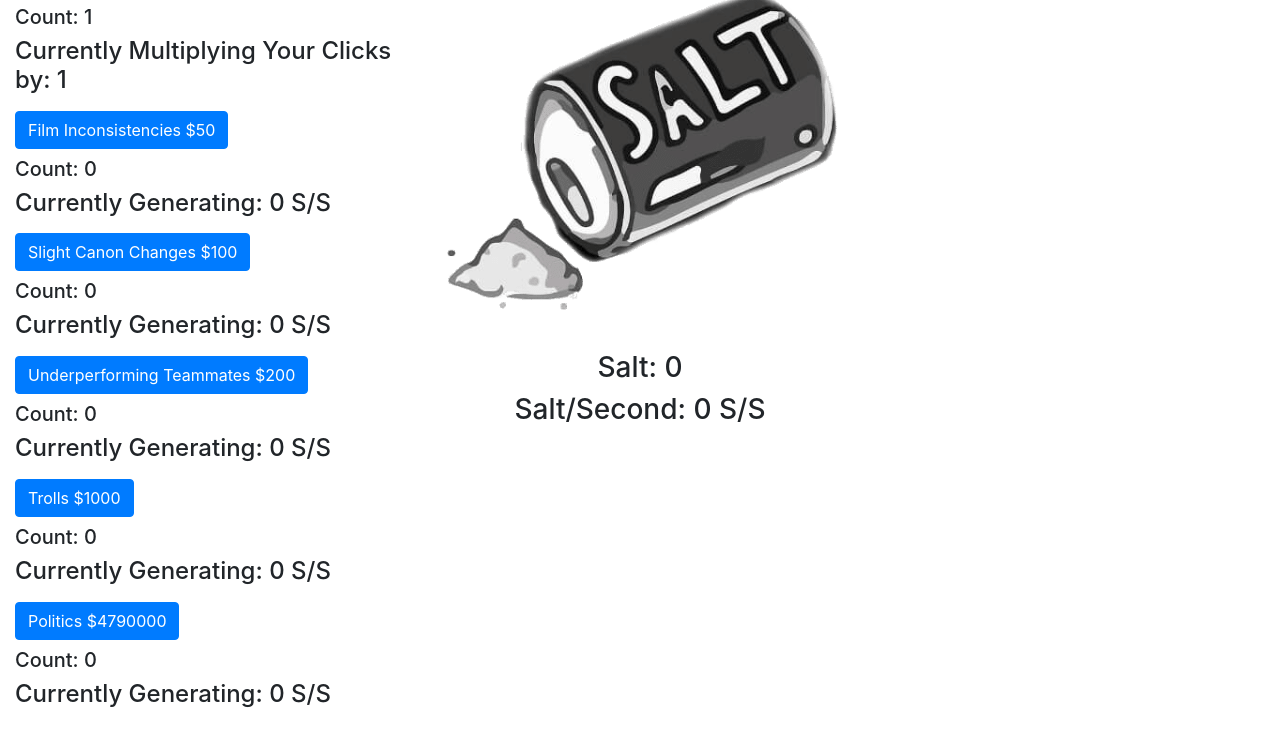
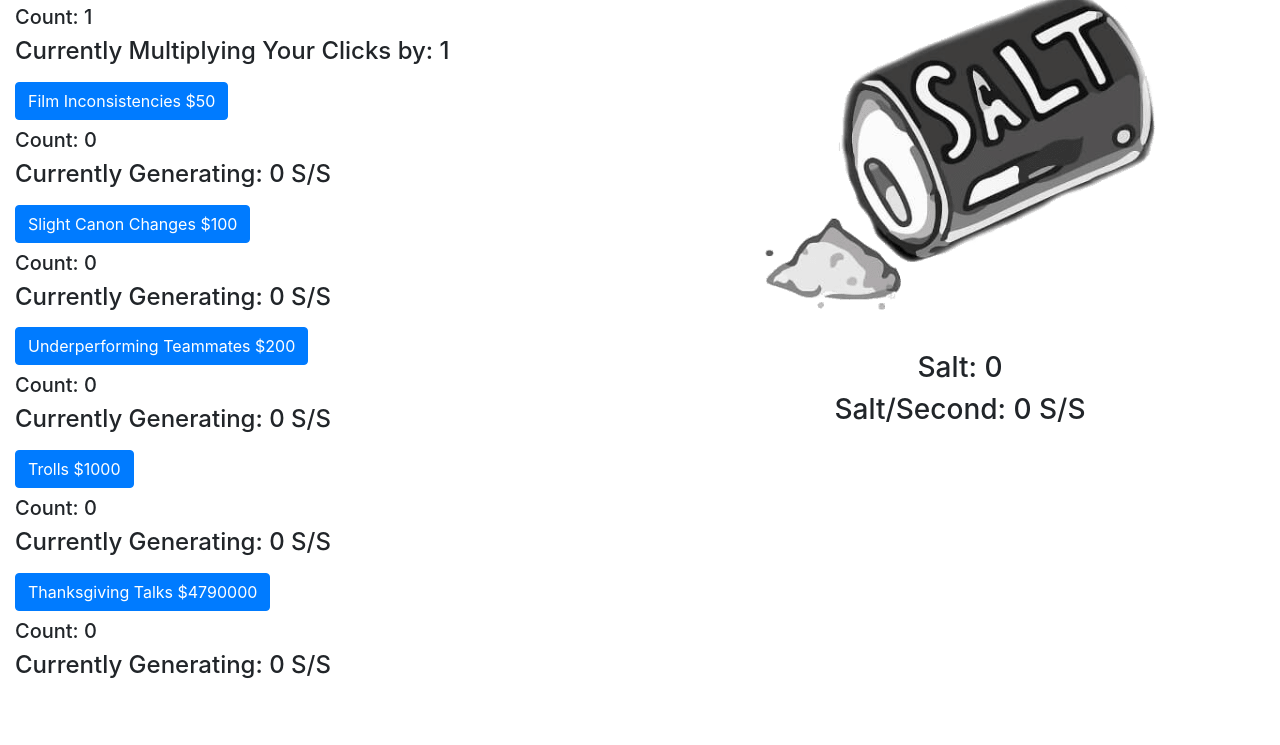
Before and after one commit to SamuelJTaylor22/Salt_Miner, a plain HTML site: page index.html in a window 1280 px wide. Shown: the part 105-850 px from the top of the page. Drawn offline with nearby package versions, Linux system fonts and the light colour scheme.

Commit message:
fixed broken link

```diff
--- a/index.html
+++ b/index.html
@@ -16,7 +16,7 @@
   </header>
   <main class="container-fluid">
     <section class="row">
-      <div class="col-4 d-flex flex-column">
+      <div class="col-6 d-flex flex-column">
         <div>
           <button type="button" class="btn btn-primary my-2" id="Shakers" onclick="buyShaker()">Shakers <span id="shakerPrice"></span></button>
           <h5 id="shakerCount">Count: 1</h5>
@@ -39,14 +39,14 @@
           <h4 id="trollGen">Currently Generating 0 S/S</h4>
         </div>
         <div>
-          <button type="button" class="btn btn-primary my-2" id="politicsButton" onclick="buy(politics)">Politics<span id="politicsPrice"></span></button><h5 id="politicsCount">Count: 0</h5>
+          <button type="button" class="btn btn-primary my-2" id="politicsButton" onclick="buy(politics)">Thanksgiving Talks<span id="politicsPrice"></span></button><h5 id="politicsCount">Count: 0</h5>
           <h4 id="politicsGen">Currently Generating 0 S/S</h4>
         </div>
       </div>
-      <div class="col-4">
+      <div class="col-6">
         <section class="row text-center">
           <div class="col-12">
-            <img src="/pjsalt.png" onclick="mine()" alt="">
+            <img src="./pjsalt.png" onclick="mine()" alt="">
           </div>
           <div class="col-12">
             <h3 id="saltCount">Salt: 0</h3>
@@ -55,9 +55,6 @@
             <h3 id="saltPS">Salt/Second: 0</h3>
           </div>
         </section>
-      </div>
-      <div class="col-4">
-
       </div>
     </section>
   </main>
```
